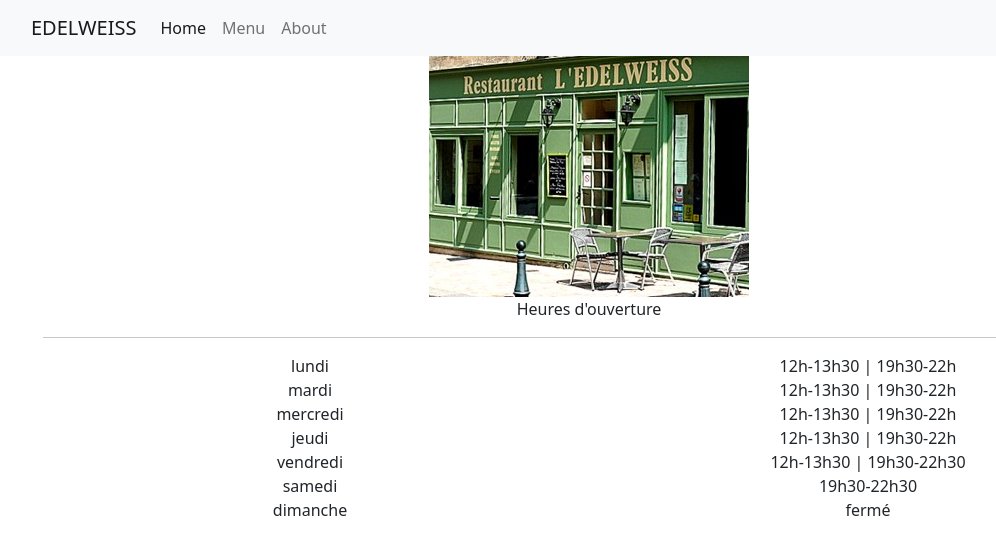
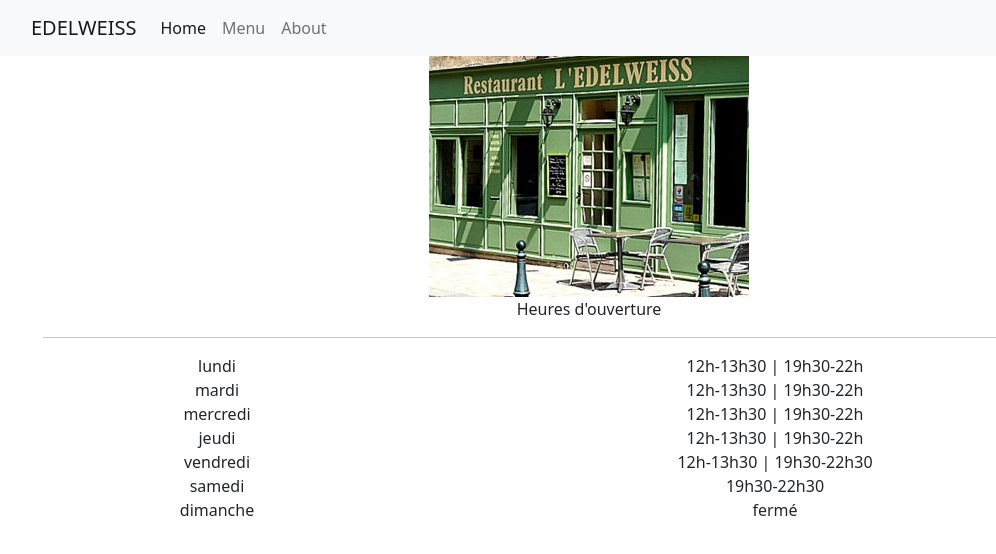
Before and after one commit to starwalker00/edelweiss, a React (Create React App) app: page / in a window 1280 px wide. Shown: the top 554 px of the page, without its empty margins (51-1047 px from the left). Built offline with nearby package versions, Linux system fonts and the light colour scheme.

Commit message:
app: fix wrapping schedule in xs sizes

```diff
--- a/src/components/Schedule.jsx
+++ b/src/components/Schedule.jsx
@@ -4,38 +4,38 @@
 function Schedule() {
   return (
     <div className="schedule">
-      <Container>
+      <Container className="">
         <Row>
           <Col>Heures d'ouverture</Col>
         </Row>
         <hr/>
         <Row>
           <Col>lundi</Col>
-          <Col>12h-13h30 | 19h30-22h</Col>
+          <Col xs={8}>12h-13h30 | 19h30-22h</Col>
         </Row>
         <Row>
           <Col>mardi</Col>
-          <Col>12h-13h30 | 19h30-22h</Col>
+          <Col xs={8}>12h-13h30 | 19h30-22h</Col>
         </Row>
         <Row>
           <Col>mercredi</Col>
-          <Col>12h-13h30 | 19h30-22h</Col>
+          <Col xs={8}>12h-13h30 | 19h30-22h</Col>
         </Row>
         <Row>
           <Col>jeudi</Col>
-          <Col>12h-13h30 | 19h30-22h</Col>
+          <Col xs={8}>12h-13h30 | 19h30-22h</Col>
         </Row>
         <Row>
           <Col>vendredi</Col>
-          <Col>12h-13h30 | 19h30-22h30</Col>
+          <Col xs={8}>12h-13h30 | 19h30-22h30</Col>
         </Row>
         <Row>
           <Col>samedi</Col>
-          <Col>19h30-22h30</Col>
+          <Col xs={8}>19h30-22h30</Col>
         </Row>
         <Row>
           <Col>dimanche</Col>
-          <Col>fermé</Col>
+          <Col xs={8}>fermé</Col>
         </Row>
       </Container>
     </div>
```
